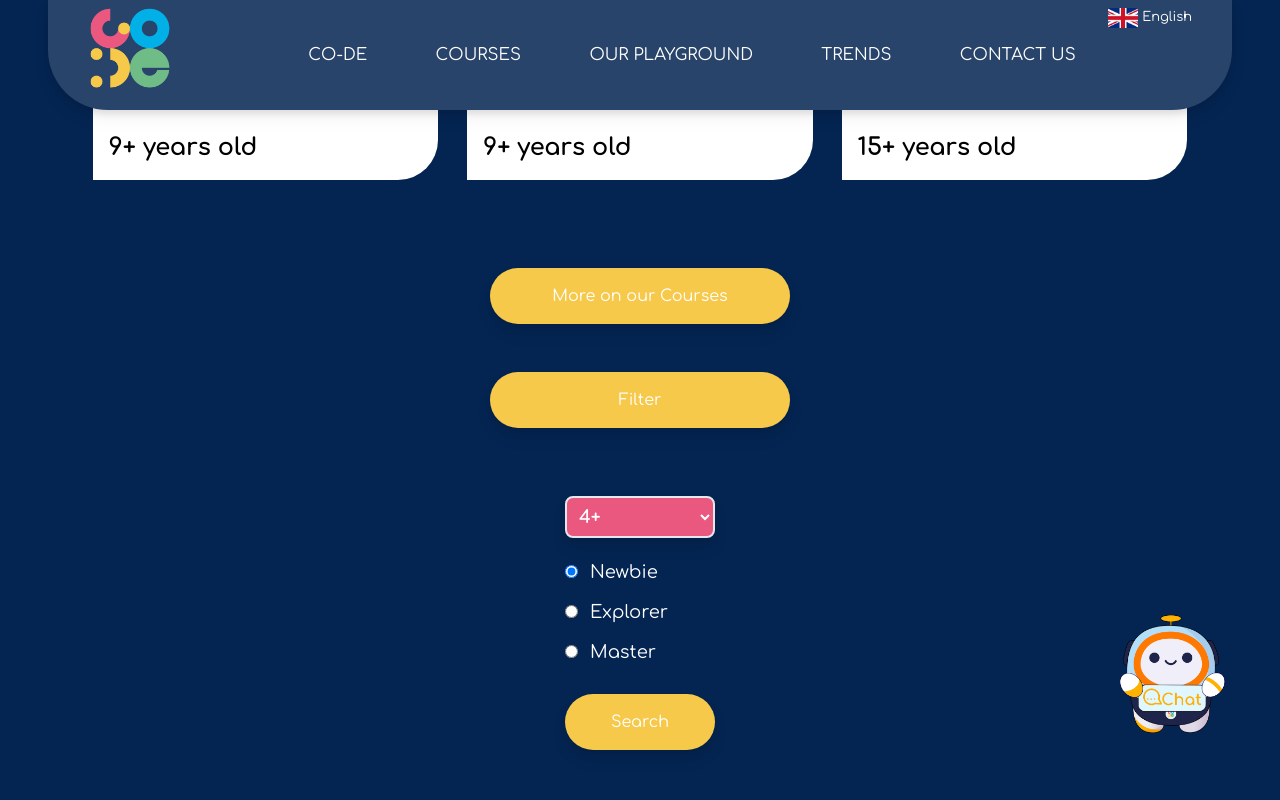
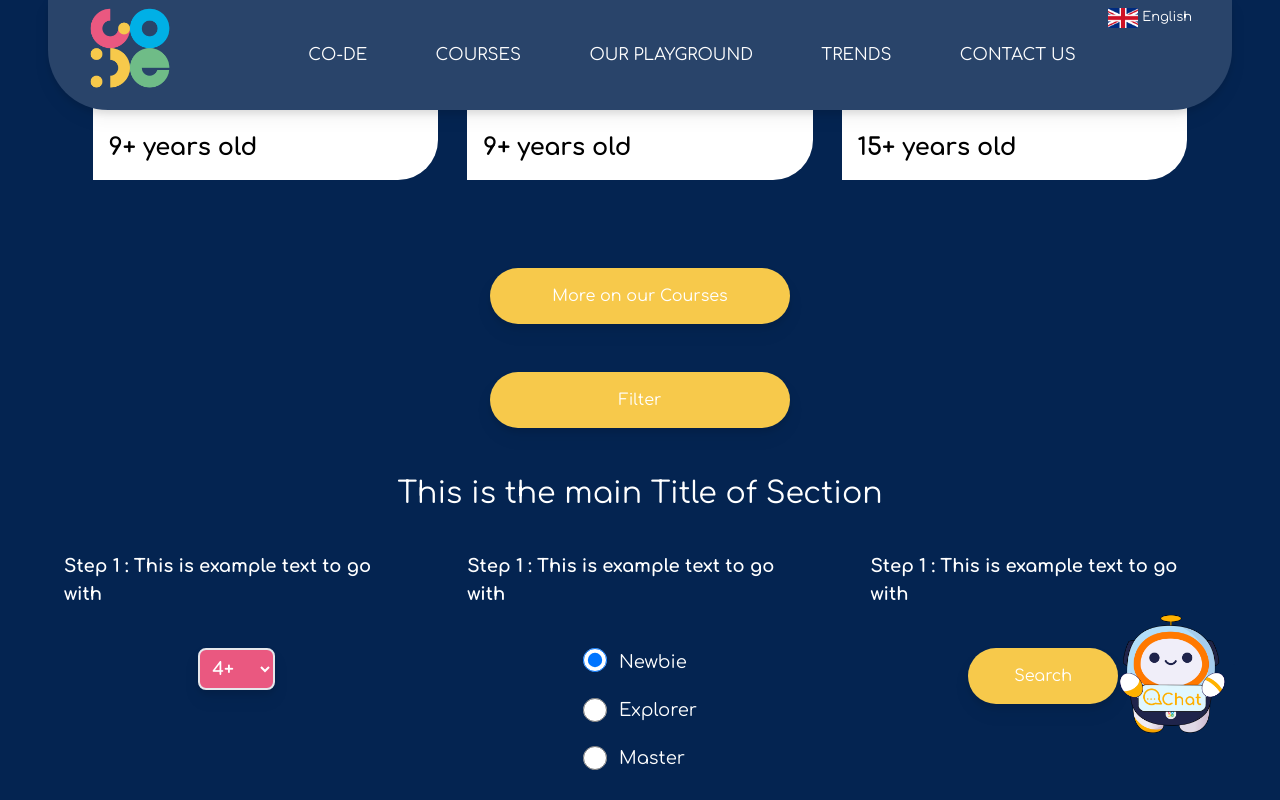
Before and after one commit to Rakyun/codewebsite, a React (Vite) app: page /#/ in a window 1280 px wide. Both pictures are taken after a click on the button "Filter". Shown: the part 2555-3355 px from the top of the page. Built offline with nearby package versions, Linux system fonts and the light colour scheme.

Commit message:
added filter section mockup

```diff
--- a/src/components/homepage/components/Layer3.jsx
+++ b/src/components/homepage/components/Layer3.jsx
@@ -86,14 +86,22 @@ const Layer3 = (props) => {
         Filter
       </button>
       {props.filter && (
-        <div className="flex flex-col ">
+        <>
+          <p className="mb-10 text-2xl text-white lg:text-3xl">
+            This is the main Title of Section
+          </p>
+          <div className="flex w-[90%] flex-col justify-between  text-white md:flex-row ">
+            <section className="mb-10 flex w-full flex-col items-center gap-10 md:w-[30%]">
+              <p className="text-lg font-bold">
+                Step 1 : This is example text to go with
+              </p>
               <select
                 name="filter"
                 value={filter}
                 onChange={(event) => {
                   setFilter(event.target.value);
                 }}
-            className="my-5 rounded-lg border-2 bg-[#EA5880] p-2 text-lg font-bold text-white drop-shadow-lg "
+                className="rounded-lg border-2 bg-[#EA5880] p-2 text-lg font-bold text-white drop-shadow-lg "
               >
                 <option value="4+">4+</option>
                 <option value="5.5+">5.5+</option>
@@ -105,59 +113,80 @@ const Layer3 = (props) => {
                 <option value="12+">12+</option>
                 <option value="15+">15+</option>
               </select>
+            </section>
 
-          <label htmlFor="newbie" className="text-lg text-white">
+            <section className="mb-10 flex w-full flex-col items-center gap-10 md:w-[30%]">
+              <p className="text-lg font-bold">
+                Step 1 : This is example text to go with
+              </p>
+              <div className="flex flex-col">
+                <div className="mb-5 flex w-full">
                   <input
                     type="radio"
                     id="newbie"
                     name="skill"
                     value="newbie"
-              className="mb-5 mr-3"
+                    className="mr-3 h-6 w-6"
                     checked={radio === "newbie"}
                     onChange={(e) => {
                       setRadio(e.target.value);
                     }}
                   />
+                  <label htmlFor="newbie" className="text-lg text-white">
                     Newbie
                   </label>
+                </div>
 
-          <label htmlFor="explorer" className="text-lg text-white">
+                <div className="mb-5 flex w-full items-center">
                   <input
                     type="radio"
                     id="explorer"
                     name="skill"
                     value="explorer"
-              className="mb-5 mr-3"
+                    className="mr-3 h-6 w-6"
                     checked={radio === "explorer"}
                     onChange={(e) => {
                       setRadio(e.target.value);
                     }}
                   />
+
+                  <label htmlFor="explorer" className="text-lg text-white">
                     Explorer
                   </label>
+                </div>
 
-          <label htmlFor="master" className="text-lg text-white">
+                <div className="mb-5 flex w-full items-center">
                   <input
                     type="radio"
                     id="master"
                     name="skill"
                     value="master"
-              className="mb-5 mr-3"
+                    className="mr-3 h-6 w-6"
                     checked={radio === "master"}
                     onChange={(e) => {
                       setRadio(e.target.value);
                     }}
                   />
+
+                  <label htmlFor="master" className="text-lg text-white">
                     Master
                   </label>
-
+                </div>
+              </div>
+            </section>
+            <section className="mb-10 flex w-full flex-col items-center gap-10 md:w-[30%]">
+              <p className="text-lg font-bold">
+                Step 1 : This is example text to go with
+              </p>
               <Link
                 to="/customCourse"
-            className="bold mt-4 w-[150px] cursor-pointer rounded-[50px] bg-[#F7C94B] p-2 text-center font-comfortaa text-white drop-shadow-lg transition-transform duration-500 hover:bg-[#EA5880]  active:opacity-80 md:p-4  md:hover:scale-105"
+                className="bold w-[150px] cursor-pointer rounded-[50px] bg-[#F7C94B] p-2 text-center font-comfortaa text-white drop-shadow-lg transition-transform duration-500 hover:bg-[#EA5880]  active:opacity-80 md:p-4  md:hover:scale-105"
               >
                 Search
               </Link>
+            </section>
           </div>
+        </>
       )}
     </div>
   );
```
Lines whose indentation alone changed are shown as unchanged.
